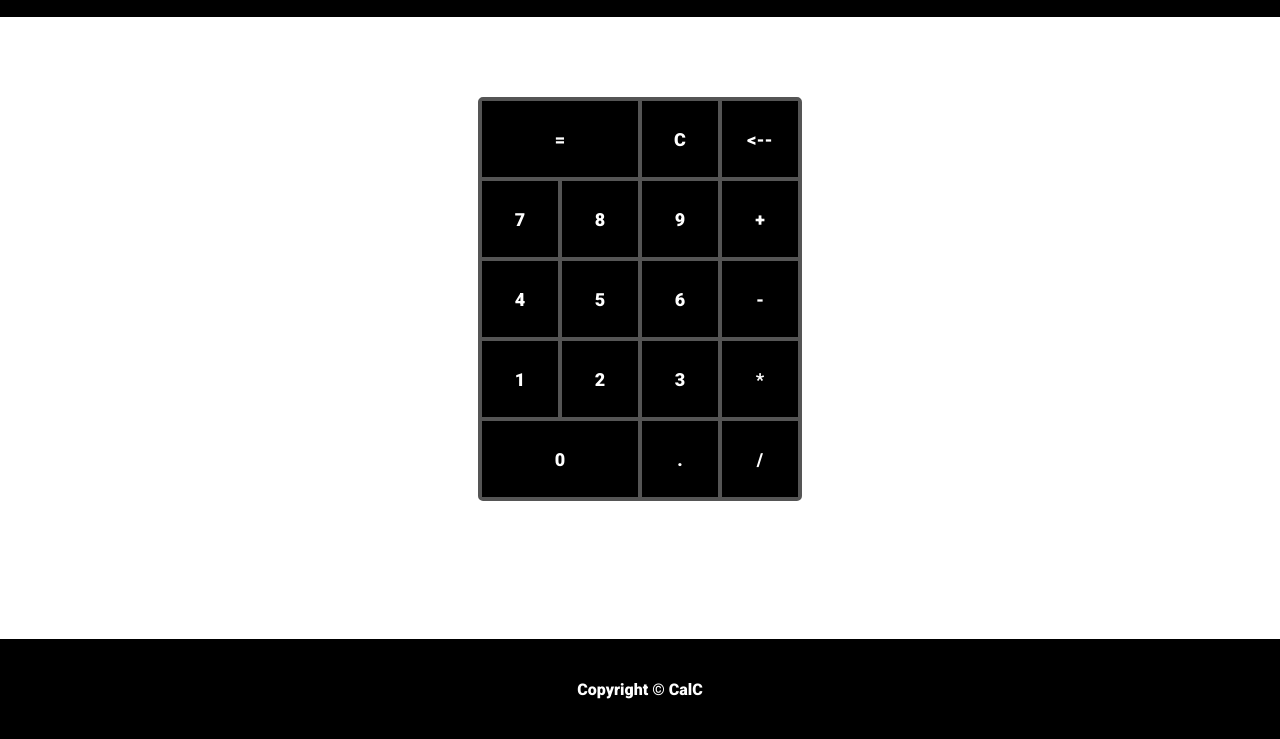
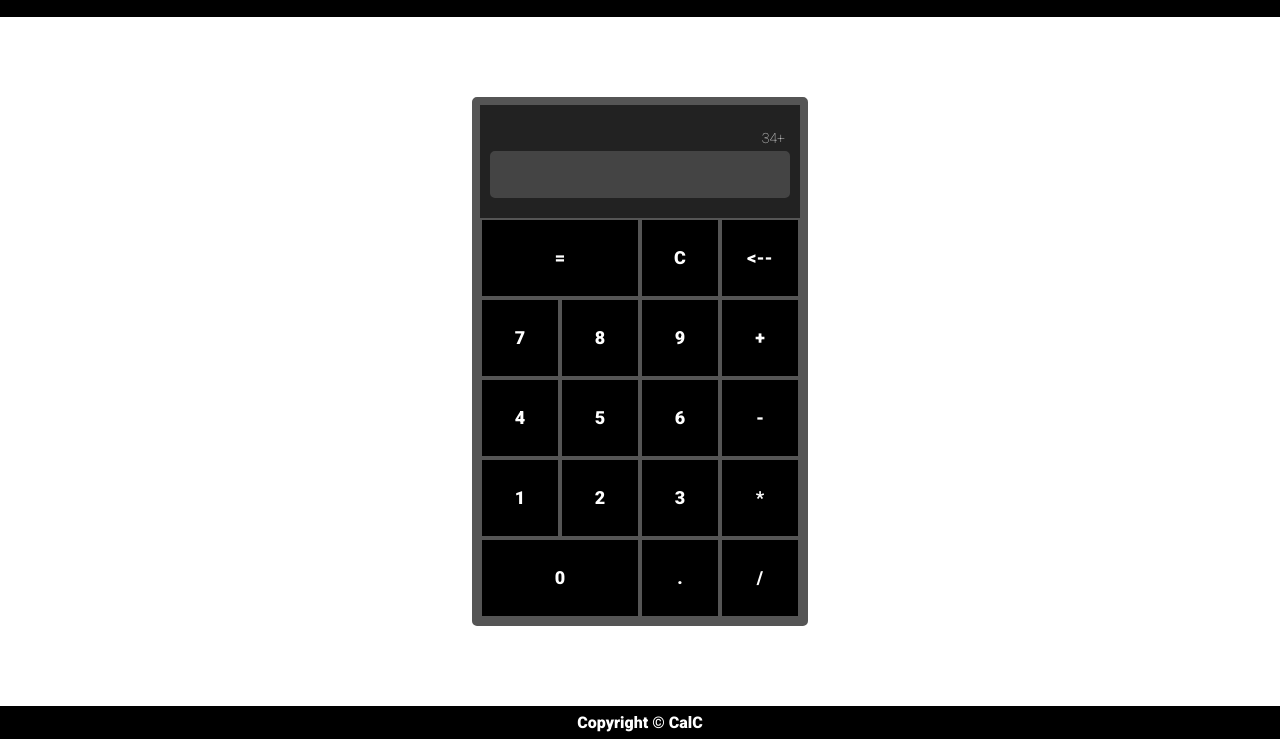
Before and after one commit to rezanej/Odin_calculator, a plain HTML site: page index.html in a window 1280 px wide. Shown: the part 61-800 px from the top of the page. Drawn offline with Linux system fonts and the light colour scheme.

Commit message:
Add and style input

```diff
--- a/index.html
+++ b/index.html
@@ -19,6 +19,10 @@
         <div class="container">
             <div class="flex-container">
                 <div class="border">
+                    <div class="flex-container input-group">
+                        <p>34+</p>
+                        <input type="text" name="inp" id="inp">
+                    </div>
                 <div class="flex-row">
                     <button class="button button-wide" value="equal">=</button>
                     <button class="button" value="clear">C</button>
--- a/style.css
+++ b/style.css
@@ -24,7 +24,7 @@ header{
     display: flex;
     justify-content: center;
     align-items: center;
-    padding: 80px;
+    padding: 80px 0px;
 }
 .flex-container{
     display: flex;
@@ -53,8 +53,30 @@ button:active{
     background-color: #999;
 }
 .border{
-    border: 2px solid #555;
+    border: 8px solid #555;
     border-radius: 5px;
+}
+.input-group{
+    background-color: #222;
+    color: white;
+    padding: 20px 10px;
+    text-align: right;
+}
+.input-group input{
+    text-align: right;
+    background-color: #444;
+    color: white;
+    box-shadow: none;
+    border: 2px solid #444;
+    line-height: 1.6em;
+    border-radius: 5px;
+    padding: 2px 5px;
+    font-size: 24px;
+}
+.input-group p{
+    line-height: 1.6em;
+    padding: 2px 5px;
+    font-size: 14px;
 }
 footer{
     height: 100px;
```
